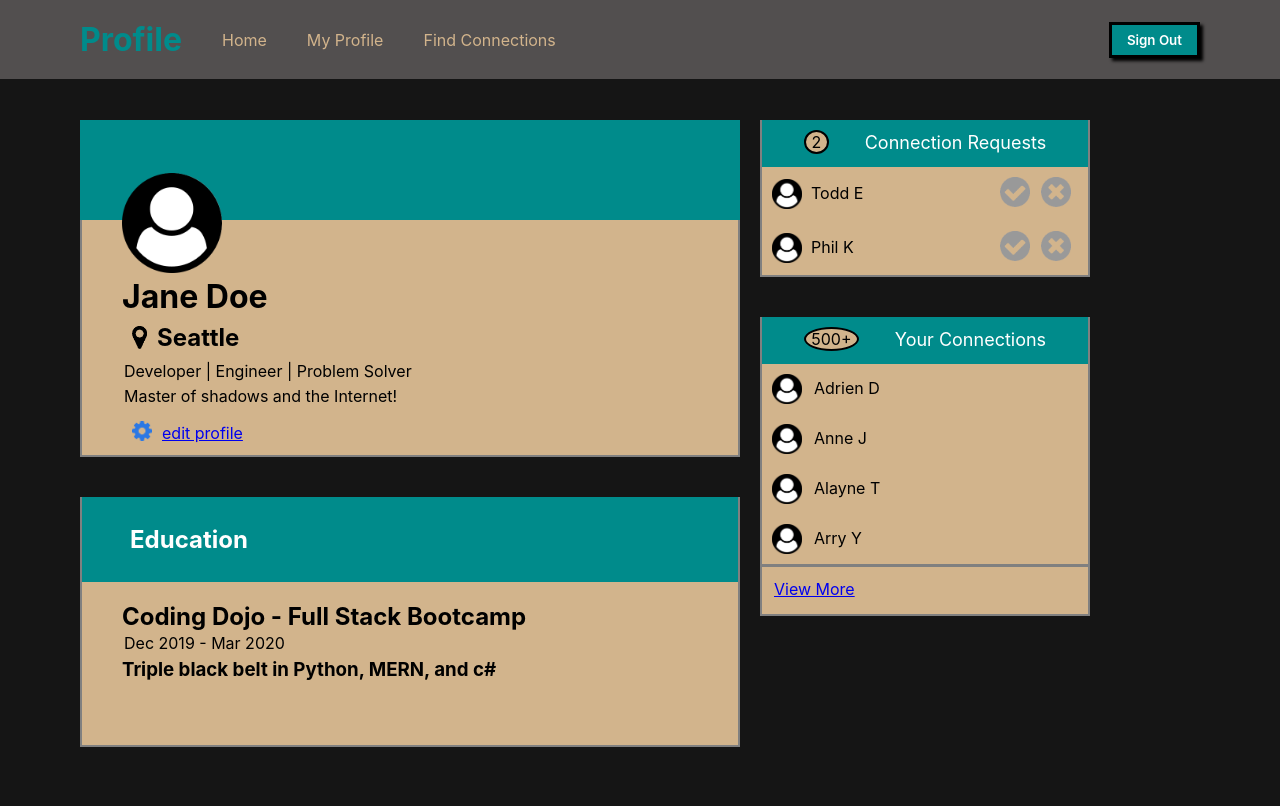
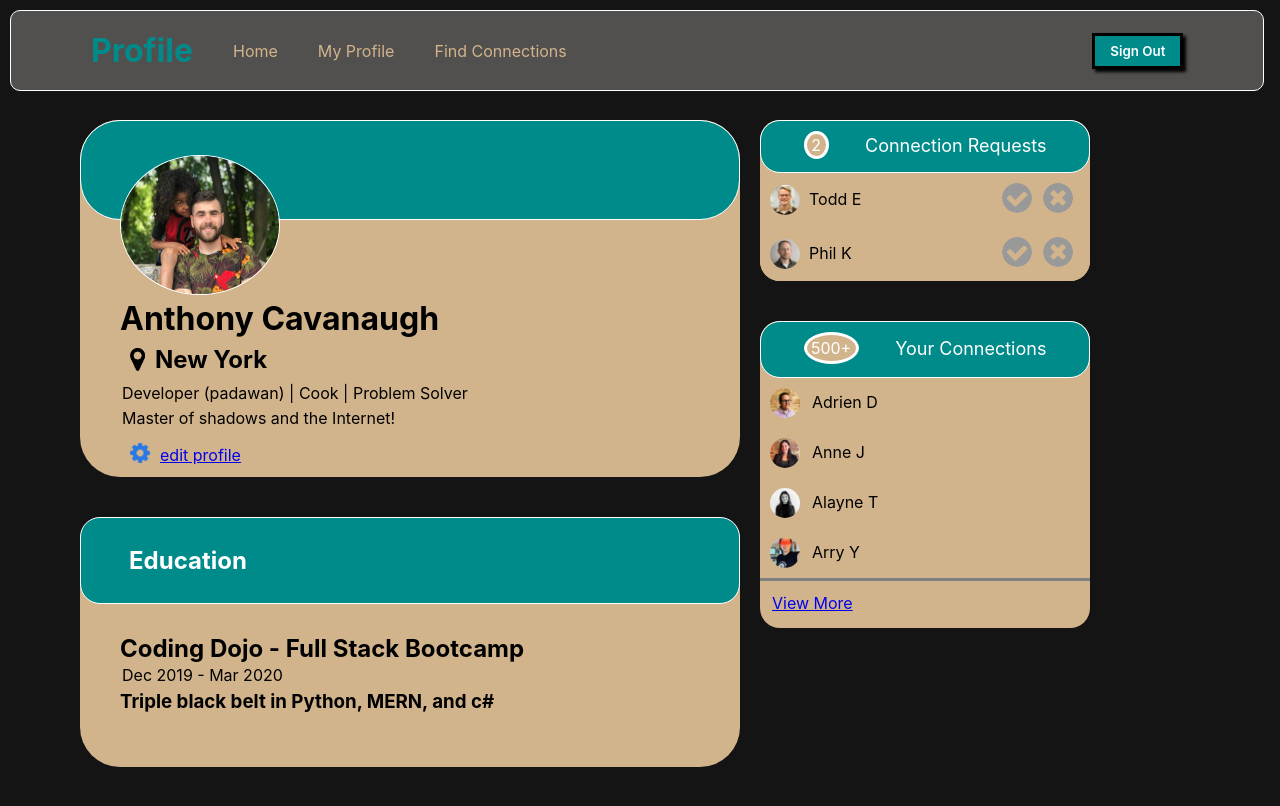
Before and after one commit to ACav310/Profile, a plain HTML site: page index.html in a window 1280 px wide. Drawn offline with Linux system fonts and the light colour scheme.

Commit message:
Color update

```diff
--- a/index.html
+++ b/index.html
@@ -41,14 +41,14 @@
       <div class="container">
         <div class="bluebanner"></div>
         <div>
-          <img class="propic" src="user_Icons/user-circle.png" alt="User Image">
+          <img class="propic" src="./icons/JOJO and me LG 2018.jpg" alt="User Image">
         </div>
         <div class="contact" >
-        <h1>Jane Doe</h1>
+        <h1>Anthony Cavanaugh</h1>
           <div class="flex"> <img class="mapmark" src="./icons/map-marker.png" alt="map pin">
-            <h2>Seattle</h2>
+            <h2>New York</h2>
           </div>
-          <p>Developer | Engineer | Problem Solver</p>
+          <p>Developer (padawan) | Cook | Problem Solver</p>
           <p>Master of shadows and the Internet!</p>
           <div class="flex">
             <a href="#"><img class="edit" src="./user_Icons/gear.png" alt="edit gear"></a>
@@ -86,7 +86,7 @@
       <div>
         <div class="reqlist flex">
           <div class="flex" >
-            <img class="smpropic" src="./user_Icons/user-circle.png" alt="request picture">
+            <img class="smpropic" src="./images/todd-s.jpg" alt="request picture">
             <p>Todd E</p>
           </div>
           <div>
@@ -96,9 +96,9 @@
         </div>
         <!-- request 1 end -->
         <!-- request 2 start -->
-        <div class="reqlist flex">
-          <div class="flex" >
-            <img class="smpropic" src="./user_Icons/user-circle.png" alt="request picture">
+        <div class="phil reqlist flex">
+          <div class="flex">
+            <img class="smpropic" src="./images/phil-s.jpg" alt="request picture">
             <p>Phil K</p>
           </div>
           <div>
@@ -113,13 +113,13 @@
         <p class="connectioncircle">500+</p>
         <p class="textr">Your Connections</p>
       </div>
-        <div class="flex" ><img class="smpropic consmpic" src="./user_Icons/user-circle.png" alt="request picture">
+        <div class="flex" ><img class="smpropic consmpic" src="./images/adrien-s.jpg" alt="request picture">
           <p>Adrien D</p></div>
-        <div class="flex" ><img class="smpropic consmpic" src="./user_Icons/user-circle.png" alt="request picture">
+        <div class="flex" ><img class="smpropic consmpic" src="./images/anne-s.jpg" alt="request picture">
           <p>Anne J</p></div>
-        <div class="flex" ><img class="smpropic consmpic" src="./user_Icons/user-circle.png" alt="request picture">
+        <div class="flex" ><img class="smpropic consmpic" src="./images/alayne-s.jpg" alt="request picture">
           <p>Alayne T</p></div>
-        <div class="flex" ><img class="smpropic consmpic" src="./user_Icons/user-circle.png" alt="request picture">
+        <div class="flex" ><img class="smpropic consmpic" src="./images/arry-s.jpg" alt="request picture">
           <p>Arry Y</p></div>
         <div class="hyper">
           <div class="view" ><a  href="#">View More</a></div>
--- a/styles.css
+++ b/styles.css
@@ -6,7 +6,7 @@
 
 body {
   font-family: -apple-system, BlinkMacSystemFont, 'Segoe UI', Roboto, Oxygen, Ubuntu, Cantarell, 'Open Sans', 'Helvetica Neue', sans-serif;
-  background-color: rgb(21, 21, 21);
+  background-color: rgb(21, 20, 20);
 }
 
 .flex {
@@ -17,6 +17,7 @@ body {
 .smpropic {
   width: 30px;
   margin-right: 7px;
+  border-radius: 50%;
 }
 
 /* Nav bar start */
@@ -26,8 +27,12 @@ body {
   background-color: rgb(82, 79, 79);
   color: darkcyan;
   padding: 20px 80px;
-  width: 100%;
+  width: 98%;
   justify-content: space-between;
+  margin-left: 10px;
+  margin-top: 10px;
+  border-radius: 10px;
+  border: 1px solid white;
 }
 .profilehome {
   gap: 40px;
@@ -82,24 +87,28 @@ ul li a {
 .container {
   min-height: 250px;
   width: 100%;
-  border: 2px solid gray;
   margin: 0 auto;
   margin-top: 40px;
   background-color: tan;
-
+  border-radius: 40px;
 }
 .bluebanner {
   background-color: darkcyan;
   height: 100px;
-  margin: -2px;
+  border-radius: 40px;
+  border: 1px solid white;
 }
 .contact {
 margin-left: 40px;
 }
 .propic {
-width: 100px;
-margin-top: -45px;
+width: 160px;
+height: 140px;
+margin-top: -65px;
 margin-left: 40px;
+border-radius: 50%;
+border: 1px solid white;
+
 }
 .mapmark {
   width: 15px;
@@ -120,8 +129,9 @@ p {margin: 2px;
 .greybar {
   background-color: darkcyan;
   min-height: 45px;
-  margin-top: -2px;
   padding: 8px;
+  border-radius: 20px;
+  border: 1px solid white;
 }
 .edu {
   color: white;
@@ -131,7 +141,7 @@ p {margin: 2px;
 
   /* Education info */
 .codinginfo {
-  padding: 20px 40px;
+  padding: 30px 40px;
 }
 /* Education Card End */
 .rightc {
@@ -145,10 +155,10 @@ p {margin: 2px;
 }
 .request {
   min-height: 150px;
-  border: 2px solid grey;
   width: 75%;
   margin-bottom: 40px;
   background-color: tan;
+  border-radius: 20px;
 }
 .textr {
   color: white;
@@ -158,8 +168,10 @@ p {margin: 2px;
   text-align: center;
   background-color: tan;
   width: 25px;
-  border: 2px solid black;
+  border: 3px solid white;
   border-radius: 50%;
+  color: white;
+  padding: 1px;
 }
 .conheader {
   justify-content: space-evenly;
@@ -186,8 +198,10 @@ p {margin: 2px;
   text-align: center;
   background-color: tan;
   width: 55px;
-  border: 2px solid black;
+  border: 3px solid white;
   border-radius: 50%;
+  color: white;
+  padding: 3px;
 }
 .consmpic {
   margin: 10px;
@@ -200,3 +214,7 @@ p {margin: 2px;
 .view {
   margin: 12px;
 }
+
+.phil {
+  border-radius: 20px;
+}
```
Also changed, not shown: icons/JOJO and me LG 2018.jpg (added).
